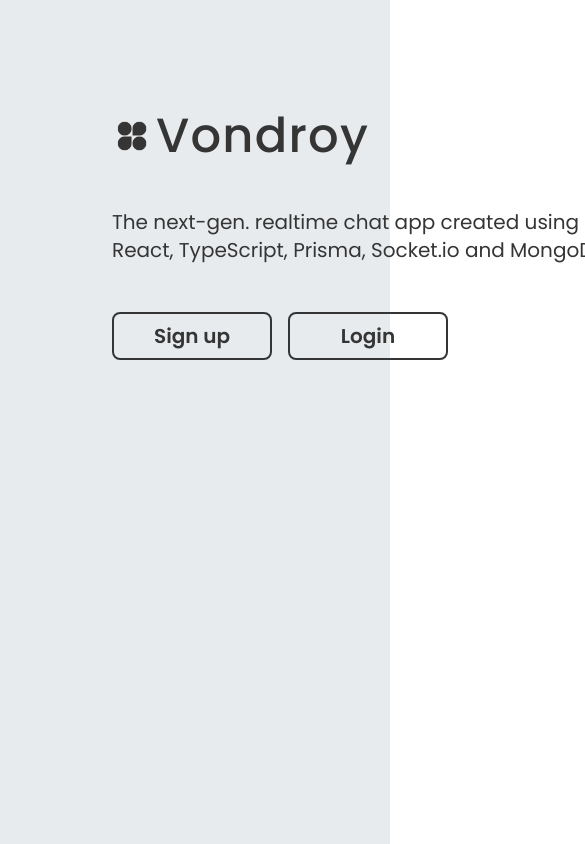
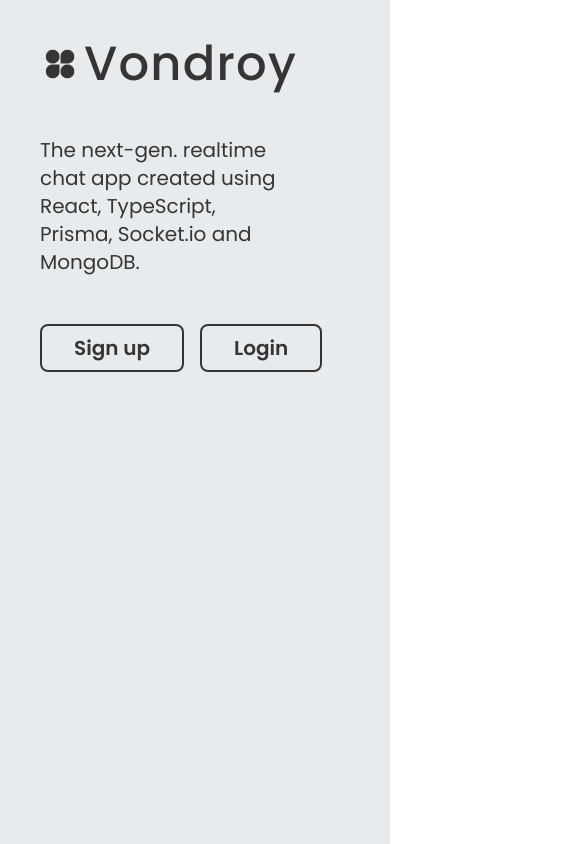
Before and after one commit to SwetanshuSingh/vondroy, a React (Vite) app in the folder client/: page / in a window 390 px wide. Shown: the top 844 px of the page, 585 px wide, since content can reach past the window. Built offline with nearby package versions, Linux system fonts and the light colour scheme.

Commit message:
Update : improved responsiveness

```diff
--- a/client/src/components/ui/LandingButton.tsx
+++ b/client/src/components/ui/LandingButton.tsx
@@ -4,7 +4,7 @@ interface LandingButtonProps {
 
 const LandingButton = ( { text } : LandingButtonProps) : React.JSX.Element => {
   return (
-    <button className="w-40 border-2 border-[#353535] font-semibold px-8 py-2 rounded-lg text-xl hover:bg-[#353535] hover:text-white transition-colors duration-300">
+    <button className="lg:w-40 border-2 border-[#353535] font-semibold px-8 py-2 rounded-lg text-xl hover:bg-[#353535] hover:text-white transition-colors duration-300">
       { text }
     </button>
   );
--- a/client/src/pages/HomePage.tsx
+++ b/client/src/pages/HomePage.tsx
@@ -3,7 +3,7 @@ import LandingButton from "../components/ui/LandingButton";
 
 const HomePage = (): React.JSX.Element => {
   return (
-    <main className="w-full h-[100vh] bg-[#e8ebed] flex flex-col justify-start items-start gap-12 font-0 text-[#353535] p-28">
+    <main className="w-full h-[100vh] bg-[#e8ebed] flex flex-col justify-start items-start gap-12 font-0 text-[#353535] lg:p-28 p-10">
       <div className="flex items-center gap-1">
         <img
           className=" w-10 h-10"
@@ -13,7 +13,7 @@ const HomePage = (): React.JSX.Element => {
         <h1 className="font-medium text-5xl tracking-wide">Vondroy</h1>
       </div>
 
-      <p className="w-[500px] text-xl">
+      <p className="lg:w-[500px] w-[250px] text-xl">
         The next-gen. realtime chat app created using React, TypeScript, Prisma,
         Socket.io and MongoDB.
       </p>
```
